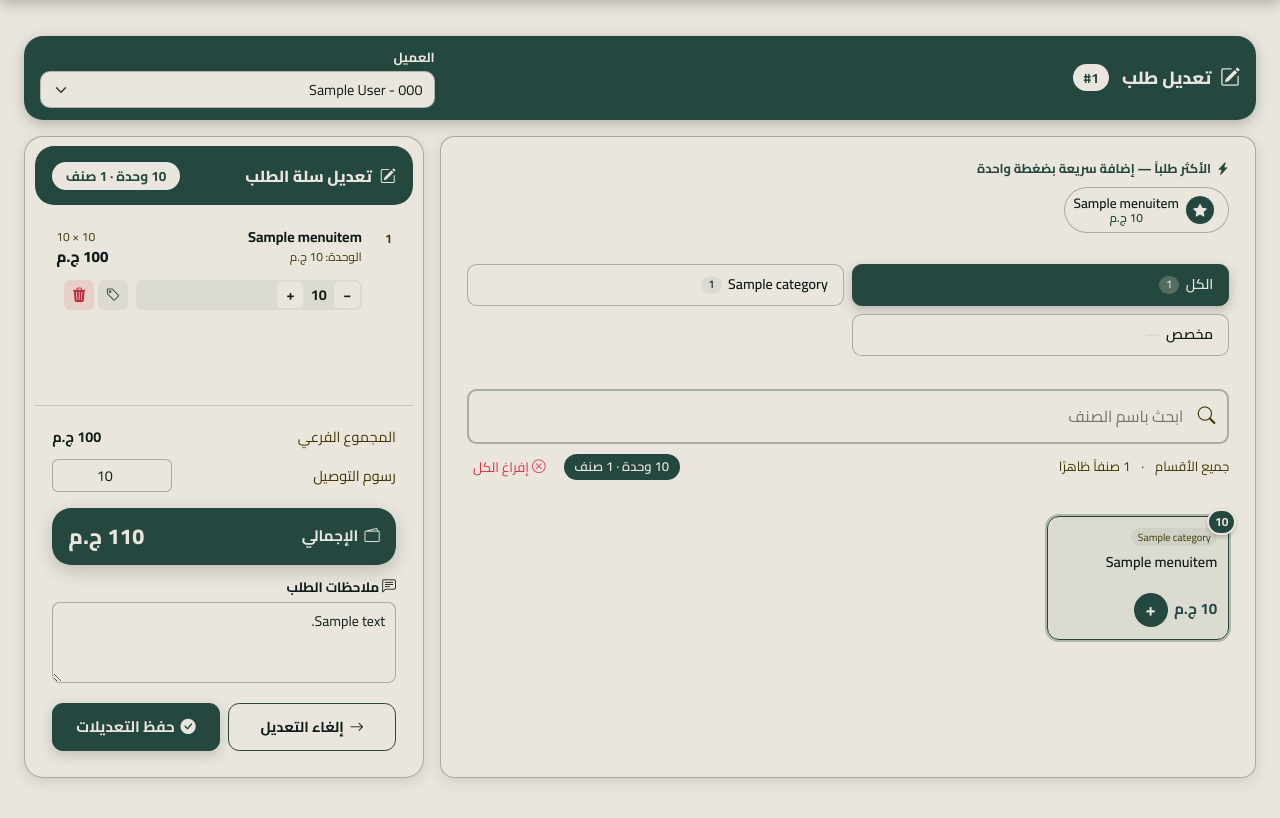
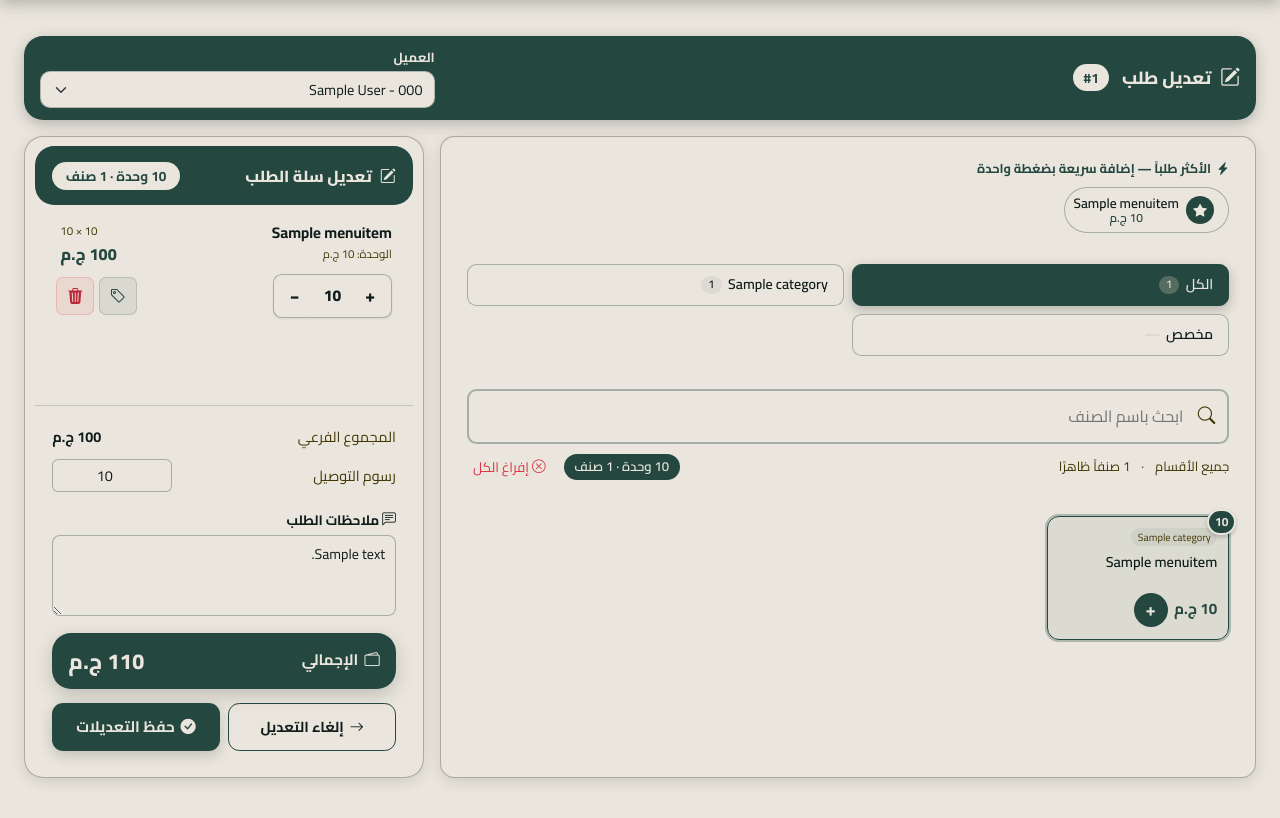
Before and after one commit to Fo2shh/alf_hana, a Django app: page /orders/1/edit/ in a window 1280 px wide. Shown: the part 57-875 px from the top of the page. Run offline with Django 5.2, Linux system fonts and the light colour scheme; a user stored in the database is signed in; tables that the repository leaves empty hold one stand-in row (values such as "Sample post"); some libraries are stand-ins or nearby versions.

Commit message:
good coffe fix2

```diff
--- a/core/templates/core/dashboard.html
+++ b/core/templates/core/dashboard.html
@@ -56,10 +56,10 @@
                                 </td>
                                 <td>
                                     {% if order.customer %}
-                                        <a href="{% url 'order_detail' order.pk %}" class="order-customer-link text-decoration-none fw-semibold">{{ order.customer.name }}</a>
+                                        <a href="{% url 'customer_edit' order.customer.pk %}" class="order-customer-link text-decoration-none fw-semibold">{{ order.customer.name }}</a>
                                         <br><small class="text-muted">{{ order.customer.phone }}</small>
                                     {% else %}
-                                        <a href="{% url 'order_detail' order.pk %}" class="order-customer-link text-decoration-none fw-semibold">{{ order.customer_name }}</a>
+                                        <span class="order-customer-link fw-semibold">{{ order.customer_name }}</span>
                                         <br><small class="text-muted">{{ order.customer_phone }}</small>
                                     {% endif %}
                                 </td>
--- a/orders/templates/orders/order_edit.html
+++ b/orders/templates/orders/order_edit.html
@@ -145,15 +145,16 @@
                                    value="{% if order.delivery_fee is not None and order.delivery_fee > 0 %}{{ order.delivery_fee|floatformat:0|unlocalize }}{% endif %}">
                         </div>
                     </div>
-                    <div class="summary-grand">
-                        <span class="label"><i class="bi bi-wallet2"></i> الإجمالي</span>
-                        <span class="value" id="totalAmount">{{ order.total|floatformat:0 }} ج.م</span>
-                    </div>
 
                     <div class="notes-wrap">
                         <label for="notes"><i class="bi bi-chat-left-text"></i> ملاحظات الطلب</label>
                         <textarea id="notes" name="notes" rows="3"
                                   placeholder="أي تعليمات خاصة للتحضير أو التوصيل...">{{ order.notes }}</textarea>
+                    </div>
+
+                    <div class="summary-grand">
+                        <span class="label"><i class="bi bi-wallet2"></i> الإجمالي</span>
+                        <span class="value" id="totalAmount">{{ order.total|floatformat:0 }} ج.م</span>
                     </div>
 
                     <div class="cart-actions">
@@ -679,7 +680,7 @@
             const isCustom = item.isCustom || false;
 
             row.innerHTML = `
-                <div class="inv-idx">${idx + 1}</div>
+                <div class="inv-top">
                     <div class="inv-info">
                         <div class="inv-name"></div>
                         <div class="inv-meta">
@@ -687,15 +688,24 @@
                             ${hasDisc && !isCustom ? `<span class="inv-disc">خصم ${item.discount} ج.م</span>` : ''}
                         </div>
                     </div>
+                    <div class="inv-price-col">
+                        ${hasDisc && !isCustom
+                            ? `<div class="inv-unit-price">${(item.regularPrice - item.discount)} × ${item.quantity}</div>`
+                            : `<div class="inv-unit-price">${item.regularPrice} × ${item.quantity}</div>`}
+                        <div class="inv-line-total">${lineTotal.toFixed(0)} ج.م</div>
+                    </div>
+                </div>
+                <div class="inv-bottom">
                     <div class="inv-qty">
+                        <button type="button" title="زيادة" onclick="changeQuantity(${idx}, 1)">+</button>
+                        <span>${item.quantity}</span>
                         <button type="button" title="نقصان" onclick="changeQuantity(${idx}, -1)">−</button>
-                    <span>${item.quantity}</span>
-                    <button type="button" title="زيادة" onclick="changeQuantity(${idx}, 1)">+</button>
                     </div>
                     <div class="inv-actions">
                         ${!isCustom ? `
                         <button type="button" class="inv-act-btn act-disc"
                                 title="${hasDisc ? 'تعديل الخصم' : 'إضافة خصم'}"
+                                data-active="${hasDisc ? 'true' : 'false'}"
                                 onclick="toggleItemDiscount(${idx})">
                             <i class="bi ${hasDisc ? 'bi-percent' : 'bi-tag'}"></i>
                         </button>
@@ -706,11 +716,6 @@
                             <i class="bi bi-trash3-fill"></i>
                         </button>
                     </div>
-                <div class="inv-price-col">
-                    ${hasDisc && !isCustom
-                        ? `<div class="inv-unit-price">${(item.regularPrice - item.discount)} × ${item.quantity}</div>`
-                        : `<div class="inv-unit-price">${item.regularPrice} × ${item.quantity}</div>`}
-                    <div class="inv-line-total">${lineTotal.toFixed(0)} ج.م</div>
                 </div>
                 ${!isCustom && item.discountOpen ? `
                 <div class="inv-disc-row">
--- a/static/css/pos.css
+++ b/static/css/pos.css
@@ -395,48 +395,243 @@ body {
 .cart-empty strong { display: block; color: var(--cart-ink); margin-bottom: 0.25rem; font-size: 1rem; }
 .cart-empty small { font-size: 0.82rem; }
 
-/* Invoice item row */
+/* ========== Invoice item row — 2 rows: Content Top + Actions Bottom ========== */
 .inv-row {
-    display: grid; grid-template-columns: auto 1fr auto; gap: 0.5rem;
-    align-items: start; padding: 0.65rem 0.35rem;
-    border-bottom: 1px dashed var(--pos-line);
-    grid-template-areas:
-        "idx info price"
-        ". qty actions";
+    display: grid;
+    grid-template-columns: 1fr;
+    grid-template-rows: auto auto;
+    gap: 0.5rem;
+    padding: 0.65rem 0.35rem 0.75rem;
+    border-bottom: 1.5px solid var(--pos-line);
 }
-.inv-row:last-child { border-bottom: none; }
-.inv-idx { font-size: 0.78rem; color: var(--muted); font-weight: 700; min-width: 22px; padding-top: 2px; grid-area: idx; }
-.inv-info { min-width: 0; grid-area: info; }
-.inv-name { font-size: 0.9rem; font-weight: 700; color: var(--cart-ink); line-height: 1.25; word-break: break-word; }
-.inv-meta { font-size: 0.75rem; color: var(--muted); margin-top: 0.15rem; display: flex; gap: 0.35rem; flex-wrap: wrap; align-items: center; }
-.inv-weight { display: inline-block; background: var(--pos-tint); color: var(--green); border-radius: 999px; padding: 0.03rem 0.45rem; font-size: 0.7rem; }
-.inv-disc { color: var(--green); font-weight: 700; }
-.inv-qty { display: flex; align-items: center; gap: 0.15rem; background: var(--pos-tint); border-radius: 0.4rem; padding: 0.1rem; grid-area: qty; margin-top: 0.25rem; }
-.inv-qty button { width: 26px; height: 26px; border-radius: 0.3rem; border: none; background: var(--cream); color: var(--cart-ink); font-weight: 700; cursor: pointer; transition: all 0.1s ease; font-size: 0.9rem; }
-.inv-qty button:hover { background: var(--green); color: var(--cream); }
-.inv-qty span { font-weight: 700; color: var(--cart-ink); min-width: 26px; text-align: center; font-size: 0.9rem; }
-.inv-actions { display: flex; gap: 0.25rem; align-items: center; grid-area: actions; margin-top: 0.25rem; }
-.inv-act-btn { width: 30px; height: 30px; border: none; border-radius: 0.4rem; cursor: pointer; display: flex; align-items: center; justify-content: center; font-size: 0.9rem; transition: all 0.1s ease; }
-.inv-act-btn.act-disc { background: var(--pos-tint); color: var(--green); }
-.inv-act-btn.act-disc:hover { background: var(--green); color: var(--cream); }
-.inv-act-btn.act-del { background: rgba(220, 53, 69, 0.12); color: #bc2a39; }
-.inv-act-btn.act-del:hover { background: var(--danger); color: #fff; }
-.inv-price-col { text-align: left; min-width: 72px; grid-area: price; }
-.inv-unit-price { font-size: 0.75rem; color: var(--muted); text-align: left; }
-.inv-line-total { font-size: 0.95rem; font-weight: 800; color: var(--cart-ink); text-align: left; }
+.inv-row:last-child { border-bottom: none; padding-bottom: 0.35rem; }
+.inv-row:first-child { padding-top: 0.35rem; }
+
+/* ---------- TOP ROW: Item Info (name + price) ---------- */
+.inv-top {
+    display: grid;
+    grid-template-columns: 1fr auto;
+    gap: 0.6rem;
+    align-items: start;
+}
+
+.inv-idx {
+    display: none;
+}
+
+.inv-info { min-width: 0; }
+.inv-name {
+    font-size: 0.95rem;
+    font-weight: 700;
+    color: var(--cart-ink);
+    line-height: 1.3;
+    word-break: break-word;
+    margin-bottom: 0.2rem;
+}
+.inv-meta {
+    font-size: 0.72rem;
+    color: var(--muted);
+    display: flex;
+    gap: 0.35rem;
+    flex-wrap: wrap;
+    align-items: center;
+}
+.inv-weight {
+    display: inline-block;
+    background: var(--pos-tint);
+    color: var(--green);
+    border-radius: 999px;
+    padding: 0.06rem 0.55rem;
+    font-size: 0.68rem;
+    font-weight: 600;
+}
+.inv-disc {
+    color: var(--green);
+    font-weight: 700;
+    background: rgba(36, 71, 64, 0.08);
+    border-radius: 999px;
+    padding: 0.06rem 0.55rem;
+    font-size: 0.68rem;
+}
+
+.inv-price-col {
+    text-align: left;
+    min-width: 80px;
+    padding-left: 0.25rem;
+}
+.inv-unit-price {
+    font-size: 0.72rem;
+    color: var(--muted);
+    text-align: left;
+    margin-bottom: 0.12rem;
+}
+.inv-line-total {
+    font-size: 1.02rem;
+    font-weight: 800;
+    color: var(--green);
+    text-align: left;
+    letter-spacing: 0.1px;
+}
+
+/* ---------- BOTTOM ROW: All action controls (qty + disc + del) ---------- */
+.inv-bottom {
+    display: flex;
+    align-items: center;
+    justify-content: space-between;
+    gap: 0.5rem;
+}
+
+/* HORIZONTAL Quantity controls — LEFT side of bottom bar */
+.inv-qty {
+    display: inline-flex;
+    align-items: center;
+    justify-content: center;
+    background: var(--surface);
+    border: 1.5px solid var(--pos-line-strong);
+    border-radius: 0.55rem;
+    padding: 0.1rem;
+    gap: 0.05rem;
+    box-shadow: var(--shadow-sm);
+}
+.inv-qty button {
+    width: 38px;
+    height: 38px;
+    border-radius: 0.42rem;
+    border: none;
+    background: var(--cream);
+    color: var(--cart-ink);
+    font-weight: 800;
+    cursor: pointer;
+    transition: all 0.12s ease;
+    font-size: 1.1rem;
+    display: flex;
+    align-items: center;
+    justify-content: center;
+    user-select: none;
+}
+.inv-qty button:first-child:hover {
+    background: var(--green);
+    color: var(--cream);
+}
+.inv-qty button:last-child:hover {
+    background: rgba(220, 53, 69, 0.12);
+    color: #bc2a39;
+}
+.inv-qty button:active { transform: scale(0.94); }
+.inv-qty span {
+    font-weight: 800;
+    color: var(--cart-ink);
+    min-width: 36px;
+    text-align: center;
+    font-size: 0.98rem;
+    user-select: none;
+}
+
+/* Action buttons group — RIGHT side of bottom bar: Discount + Delete */
+.inv-actions {
+    display: flex;
+    flex-direction: row;
+    gap: 0.3rem;
+    align-items: center;
+    justify-content: center;
+}
+.inv-act-btn {
+    width: 38px;
+    height: 38px;
+    border: none;
+    border-radius: 0.42rem;
+    cursor: pointer;
+    display: flex;
+    align-items: center;
+    justify-content: center;
+    font-size: 1rem;
+    transition: all 0.12s ease;
+    font-weight: 500;
+}
+.inv-act-btn:active { transform: scale(0.94); }
+.inv-act-btn.act-disc {
+    background: rgba(36, 71, 64, 0.08);
+    color: var(--green);
+    border: 1.5px solid rgba(36, 71, 64, 0.18);
+}
+.inv-act-btn.act-disc:hover,
+.inv-act-btn.act-disc[data-active="true"] {
+    background: var(--green);
+    color: var(--cream);
+    border-color: var(--green);
+}
+.inv-act-btn.act-del {
+    background: rgba(220, 53, 69, 0.08);
+    color: #bc2a39;
+    border: 1.5px solid rgba(220, 53, 69, 0.2);
+}
+.inv-act-btn.act-del:hover {
+    background: var(--danger);
+    color: #fff;
+    border-color: var(--danger);
+}
 
 /* Inline discount input inside row */
 .inv-disc-row {
-    grid-column: 2 / -1; margin-top: 0.35rem;
-    background: var(--pos-tint); border: 1px solid var(--pos-line);
-    border-radius: 0.5rem; padding: 0.4rem 0.5rem; display: flex; align-items: center; gap: 0.5rem;
+    grid-column: 1 / -1;
+    margin-top: 0.1rem;
+    background: var(--pos-tint);
+    border: 1.5px dashed var(--green);
+    border-radius: 0.55rem;
+    padding: 0.55rem 0.7rem;
+    display: flex;
+    align-items: center;
+    gap: 0.6rem;
 }
-.inv-disc-row label { font-size: 0.8rem; color: var(--green); font-weight: 700; white-space: nowrap; }
-.inv-disc-row input { flex: 1; padding: 0.3rem 0.5rem; background: var(--cream); border: 1.5px solid var(--pos-line-strong); border-radius: 0.35rem; color: var(--cart-ink); font-size: 0.88rem; outline: none; direction: ltr; text-align: right; }
-.inv-disc-row input:focus { border-color: var(--green); box-shadow: var(--ring); }
-.inv-disc-row small { color: var(--muted); font-size: 0.75rem; white-space: nowrap; }
-.inv-disc-row .btn-clear-disc { background: transparent; border: 1px solid var(--green); color: var(--green); padding: 0.25rem 0.5rem; border-radius: 0.35rem; cursor: pointer; font-size: 0.78rem; }
-.inv-disc-row .btn-clear-disc:hover { background: var(--green); color: var(--cream); }
+.inv-disc-row label {
+    font-size: 0.82rem;
+    color: var(--green);
+    font-weight: 700;
+    white-space: nowrap;
+    display: flex;
+    align-items: center;
+    gap: 0.25rem;
+}
+.inv-disc-row input {
+    flex: 1;
+    padding: 0.4rem 0.65rem;
+    background: var(--cream);
+    border: 1.5px solid var(--pos-line-strong);
+    border-radius: 0.4rem;
+    color: var(--cart-ink);
+    font-size: 0.9rem;
+    font-weight: 600;
+    outline: none;
+    direction: ltr;
+    text-align: right;
+    min-width: 0;
+}
+.inv-disc-row input:focus {
+    border-color: var(--green);
+    box-shadow: var(--ring);
+}
+.inv-disc-row small {
+    color: var(--muted);
+    font-size: 0.75rem;
+    white-space: nowrap;
+    font-weight: 600;
+}
+.inv-disc-row .btn-clear-disc {
+    background: transparent;
+    border: 1.5px solid var(--green);
+    color: var(--green);
+    padding: 0.35rem 0.7rem;
+    border-radius: 0.4rem;
+    cursor: pointer;
+    font-size: 0.8rem;
+    font-weight: 700;
+    transition: all 0.12s ease;
+    white-space: nowrap;
+}
+.inv-disc-row .btn-clear-disc:hover {
+    background: var(--green);
+    color: var(--cream);
+}
 
 /* Cart footer */
 .cart-footer {
--- a/static/css/theme.css
+++ b/static/css/theme.css
@@ -493,6 +493,17 @@ html { overflow-x: hidden; }
 .order-status-delivered { background-color: #d4edda !important; }
 .order-status-cancelled { background-color: #f8d7da; }
 
+/* ---- Customer name link in order lists (dashboard) ---- */
+.order-customer-link {
+    color: #244740;
+    font-size: larger;
+    transition: color 0.15s ease, text-decoration 0.15s ease;
+}
+a.order-customer-link:hover {
+    color: #cc2a2a;
+    text-decoration: underline !important;
+}
+
 /* ---- Driver assignment form (order lists / dashboard) ---- */
 .driver-assign-form { width: 154px; min-width: 154px; }
 .driver-assign-form .form-select { width: 118px; flex: 0 0 118px; min-width: 0; }
```
Also changed, not shown: orders/templates/orders/order_form.html (+15 -10 lines). Lines whose indentation alone changed are shown as unchanged.
